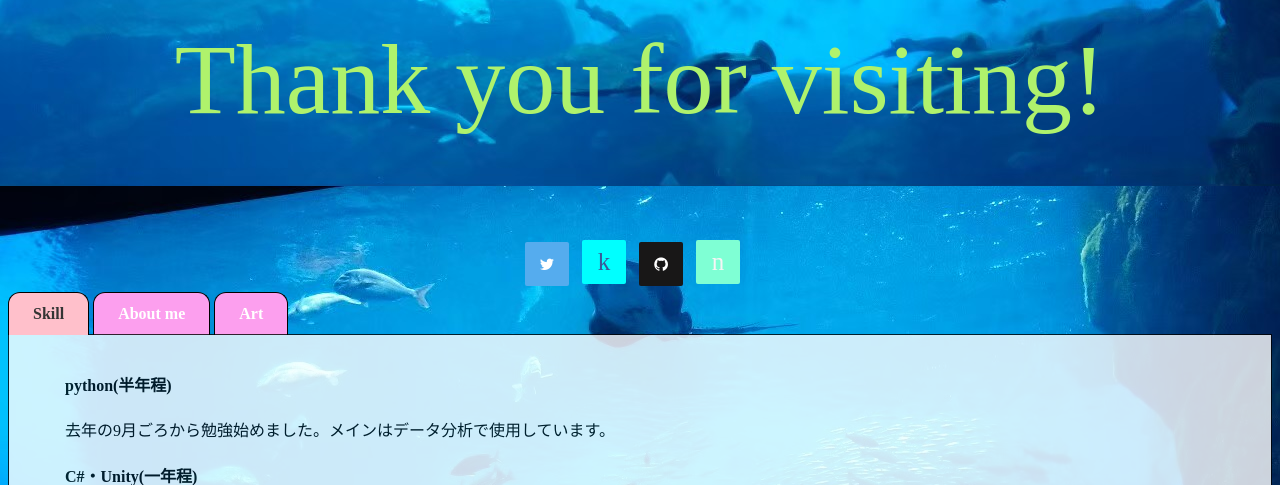
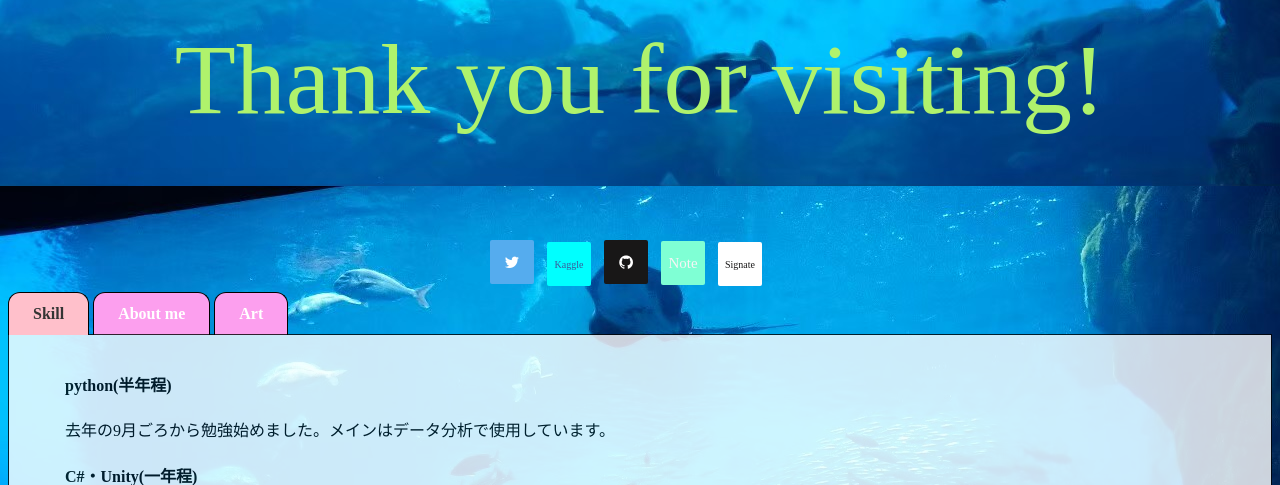
Before and after one commit to ju-ki/jukisite, a Django app: page / in a window 1280 px wide. Shown: the part 536-1021 px from the top of the page. Run offline with Django 3.2, Linux system fonts and the light colour scheme; data comes from the database, SQL or seed files in the repository; both versions use the stored data as it was after the commit; some libraries are stand-ins or nearby versions.

Commit message:
fix layout

```diff
--- a/tmpapp/static/css/style.css
+++ b/tmpapp/static/css/style.css
@@ -72,22 +72,22 @@ body {
 
 .follow-me li a[href*="note.com"]::before {
   background-color: aquamarine;
-  content: "n";
-  font-size: 25px;
+  content: "Note";
+  font-size: 15px;
   color: rgb(245, 245, 245);
 }
 
 .follow-me li a[href*="kaggle.com"]::before {
   background-color: aqua;
-  content: "k";
-  font-size: 25px;
+  content: "Kaggle";
+  font-size: 10px;
   color: #3b5998;
 }
 
 .follow-me li a[href*="signate.jp"]::before {
   background-color: #fff;
-  content: "S";
-  font-size: 25px;
+  content: "Signate";
+  font-size: 10px;
   color: #181717;
 }
 
--- a/tmpapp/templates/tmpapp/template.html
+++ b/tmpapp/templates/tmpapp/template.html
@@ -37,6 +37,7 @@
             <li><a href="{{data.kaggle}}" , target="_blank"></a></li>
             <li><a href="{{data.github}}" , target="_blank"></a></li>
             <li><a href="{{data.note}}" , target="_blank"></a></li>
+            <li><a href="{{data.signate}}" , target="_blank"></a></li>
             {% endfor %}
         </ul>
     </div>
```
Also changed, not shown: db.sqlite3.
